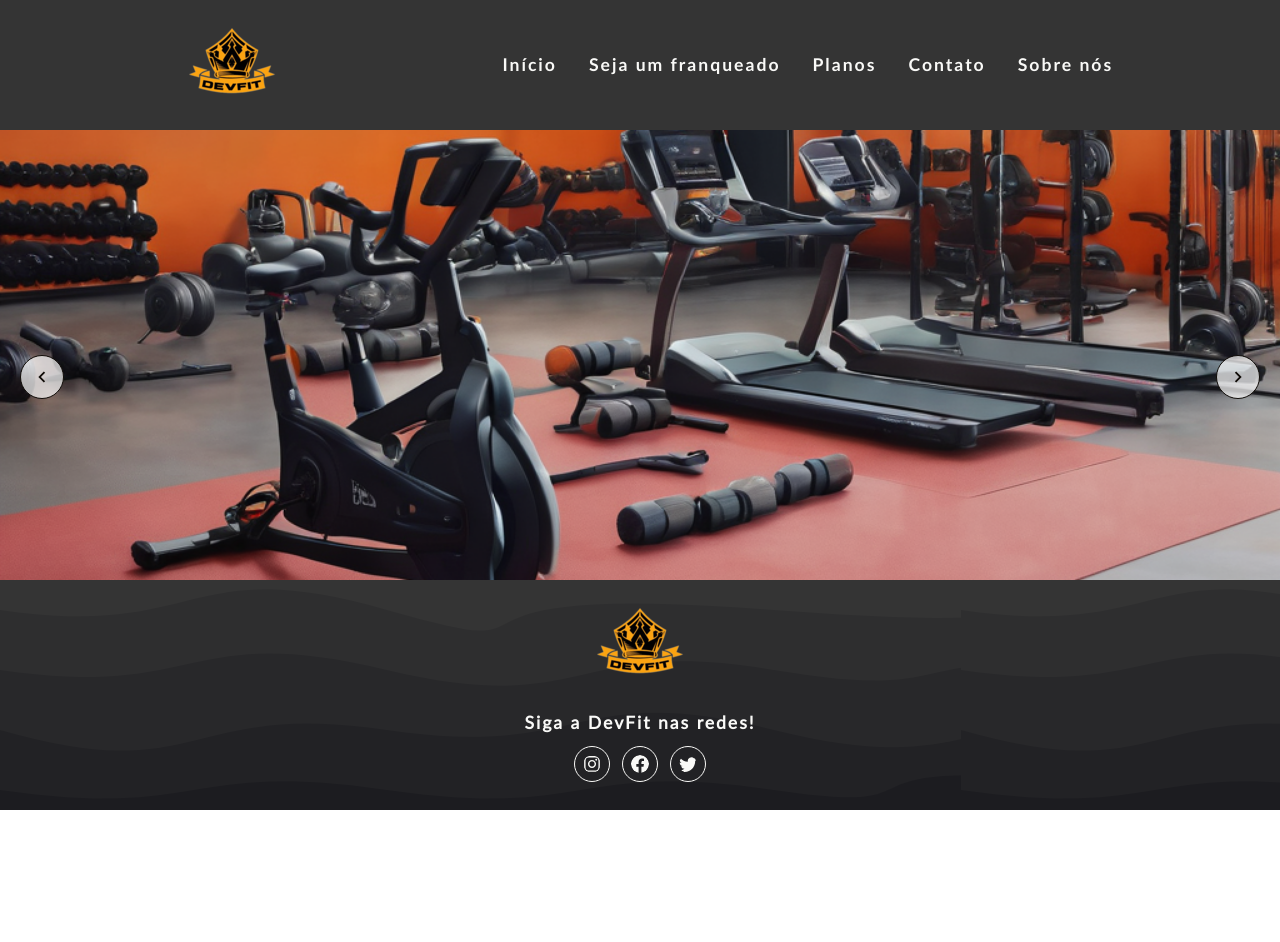
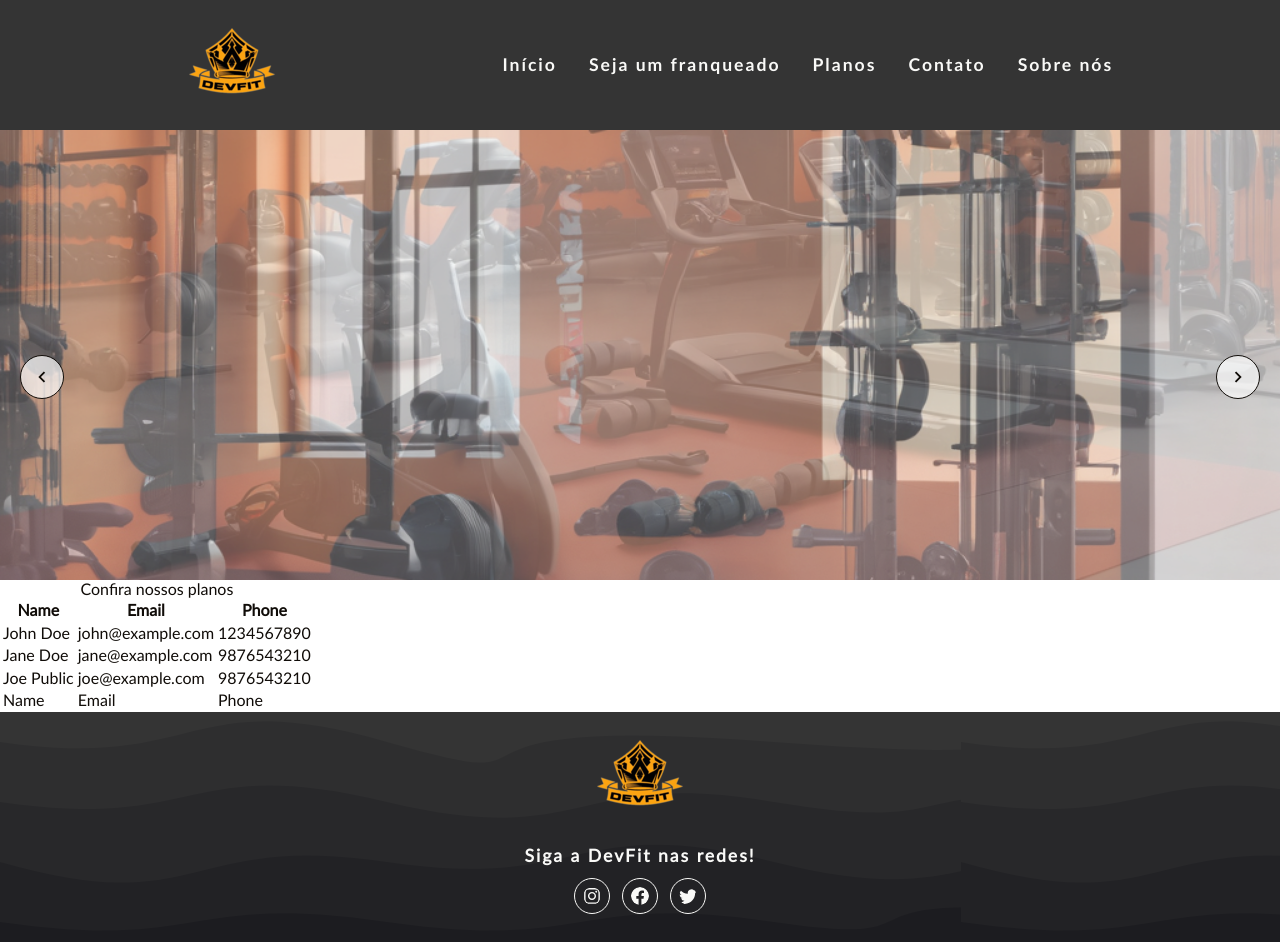
Before and after one commit to vinicius-crispim/devfit, a React (Create React App) app: page / in a window 1280 px wide. Before the commit the page ends 810 px from the top, so only its background shows below. Built offline with nearby package versions, Linux system fonts and the light colour scheme.

Commit message:
Slider interval

```diff
--- a/src/pages/Home/Slider/index.tsx
+++ b/src/pages/Home/Slider/index.tsx
@@ -2,7 +2,8 @@ import React, { useState, useEffect } from 'react';
 import './style';
 import { MdNavigateNext } from "react-icons/md";
 import { MdNavigateBefore } from "react-icons/md";
-import { Slide, SlideImg, SliderContainer, ButtonSlide } from './style';
+import * as S from './style';
+// import { Slide, SlideImg, SliderContainer, ButtonSlide } from './style';
 
 interface SliderProps {
     images: string[];
@@ -12,16 +13,16 @@ interface SliderProps {
 const Slider: React.FC<SliderProps> = ({ images, interval = 3000 }) => {
     const [activeIndex, setActiveIndex] = useState(0);
 
-    // useEffect(() => {
-    //     const timer = setInterval(() => {
-    //         if (activeIndex === images.length - 1) {
-    //             setActiveIndex(0);
-    //         } else {
-    //             setActiveIndex((prevIndex) => (prevIndex + 1));
-    //         }
-    //     }, interval);
-    //     return () => clearInterval(timer);
-    // }, [activeIndex, images, interval]);
+    useEffect(() => {
+        const timer = setInterval(() => {
+            if (activeIndex === images.length - 1) {
+                setActiveIndex(0);
+            } else {
+                setActiveIndex((prevIndex) => (prevIndex + 1));
+            }
+        }, interval);
+        return () => clearInterval(timer);
+    }, [activeIndex, images, interval]);
     const handlePrevClick = () => {
         setActiveIndex((prevIndex) => (prevIndex - 1 + images.length) % images.length);
     };
@@ -30,22 +31,22 @@ const Slider: React.FC<SliderProps> = ({ images, interval = 3000 }) => {
         setActiveIndex((prevIndex) => (prevIndex + 1) % images.length);
     };
     return (
-        <SliderContainer>
+        <S.SliderContainer>
             {images.map((image, index) => (
-                <Slide
+                <S.Slide
                     key={image}
                     className={`carousel-slide ${index === activeIndex ? 'active' : ''}`}
                 >
-                    <SlideImg src={image} alt="carousel slide" />
-                </Slide>
+                    <S.SlideImg src={image} alt="carousel slide" />
+                </S.Slide>
             ))}
-            <ButtonSlide className="carousel-button prev" onClick={handlePrevClick}>
+            <S.ButtonSlide className="carousel-button prev" onClick={handlePrevClick}>
                 <MdNavigateBefore />
-            </ButtonSlide>
-            <ButtonSlide className="carousel-button next" onClick={handleNextClick}>
+            </S.ButtonSlide>
+            <S.ButtonSlide className="carousel-button next" onClick={handleNextClick}>
                 <MdNavigateNext />
-            </ButtonSlide>
-        </SliderContainer>
+            </S.ButtonSlide>
+        </S.SliderContainer>
     );
 };
 
--- /dev/null
+++ b/src/pages/Home/Table/index.tsx
@@ -0,0 +1,44 @@
+
+
+const Table = () =>{
+    return (
+        <div className="table">
+            <table>
+            <caption>Confira nossos planos</caption>
+                <thead>
+                    <tr>
+                        <th>Name</th>
+                        <th>Email</th>
+                        <th>Phone</th>
+                    </tr>
+                </thead>
+                <tbody>
+                    <tr>
+                        <td>John Doe</td>
+                        <td>john@example.com</td>
+                        <td>1234567890</td>
+                    </tr>
+                    <tr>
+                        <td>Jane Doe</td>
+                        <td>jane@example.com</td>
+                        <td>9876543210</td>
+                    </tr>
+                    <tr>
+                        <td>Joe Public</td>
+                        <td>joe@example.com</td>
+                        <td>9876543210</td>
+                    </tr>
+                </tbody>
+                <tfoot>
+                    <tr>
+                        <td>Name</td>
+                        <td>Email</td>
+                        <td>Phone</td>
+                    </tr>
+                </tfoot>
+            </table>
+        </div>
+    )
+}
+
+export default Table;
--- /dev/null
+++ b/src/pages/Home/Table/style.ts
@@ -0,0 +1,5 @@
+import styled from "styled-components";
+
+export const TableContainer = styled.div`
+
+`
--- a/src/pages/Home/index.tsx
+++ b/src/pages/Home/index.tsx
@@ -2,15 +2,19 @@ import Slider from "./Slider";
 import Banner1 from '../../assets/promo-banner-1.png';
 import Banner2 from '../../assets/promo-banner-2.png';
 import Banner3 from '../../assets/promo-banner-3.png';
+import Table from "./Table";
 
-export const Home = () =>{
+export const Home = () => {
   const images = [
     Banner1,
     Banner2,
     Banner3
   ];
-    return(
+  return (
+    <>
       <Slider images={images} interval={5000} />
+      <Table />
+    </>
   )
 }
 
```
Lines whose indentation alone changed are shown as unchanged.
